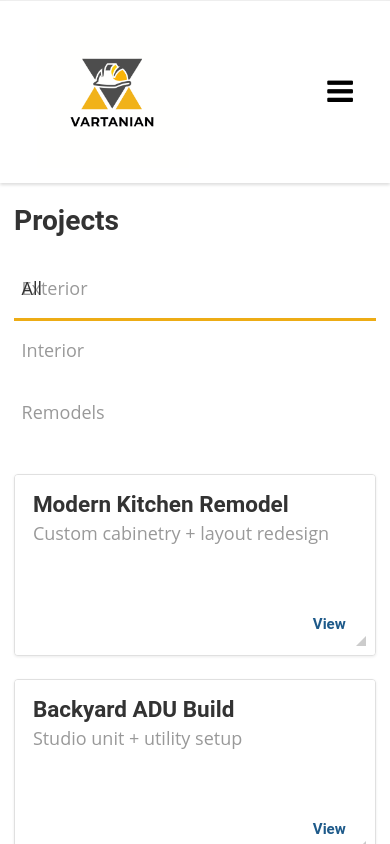
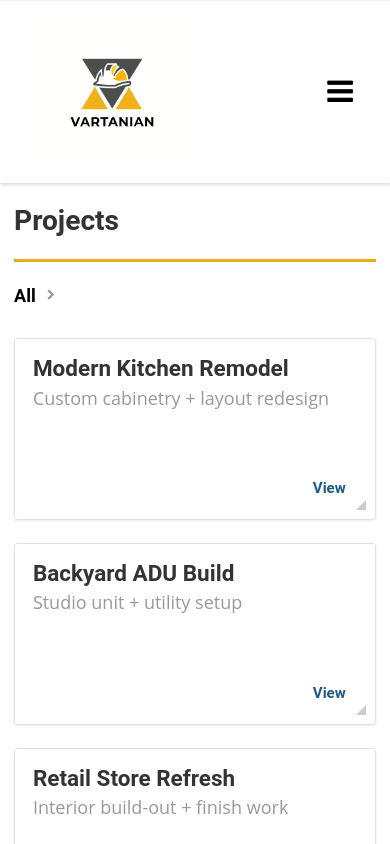
Before and after one commit to Jstelzl/marks-portfolio, a React (Vite) app: page /projects in a window 390 px wide. Shown: the top 844 px of the page. Built offline with nearby package versions, Linux system fonts and the light colour scheme.

Commit message:
continued work on mobile format for projects page

```diff
--- a/src/index.css
+++ b/src/index.css
@@ -726,6 +726,120 @@ div.call-confirm-actions {
   font: inherit;
 }
 
+/* Projects filter - dropdown with All + expandable list */
+.portfolio-grid__filter {
+  position: relative;
+  margin-top: 1.25rem;
+  padding-top: 1.25rem;
+  border-top: 3px solid #edac15;
+}
+
+.portfolio-grid__filter-trigger {
+  display: flex;
+  align-items: center;
+  gap: 0.5rem;
+}
+
+.portfolio-grid__filter-label {
+  font-weight: bold;
+  font-family: "Roboto", Helvetica, Arial, sans-serif;
+  color: #999999;
+  border: none;
+  background: none;
+  padding: 0;
+  cursor: pointer;
+  font-size: inherit;
+}
+
+.portfolio-grid__filter-label.is-active,
+.portfolio-grid__filter-label.is-active:hover,
+.portfolio-grid__filter-label.is-active:focus {
+  color: #000000 !important;
+}
+
+.portfolio-grid__filter-label:hover {
+  color: inherit;
+}
+
+.portfolio-grid__filter-label:focus {
+  outline: none;
+}
+
+.portfolio-grid__filter-toggle {
+  display: inline-flex;
+  align-items: center;
+  justify-content: center;
+  padding: 0.25rem;
+  border: none;
+  background: none;
+  cursor: pointer;
+  color: #999999;
+  transition: color 200ms ease;
+}
+
+.portfolio-grid__filter-toggle:hover {
+  color: #333333;
+}
+
+.portfolio-grid__filter-toggle .fa {
+  font-size: 0.75rem;
+}
+
+.portfolio-grid__filter-toggle:focus {
+  outline: none;
+}
+
+/* Collapsible nav list - hidden by default */
+.portfolio-grid__nav.portfolio-grid__nav--dropdown {
+  list-style: none;
+  margin: 0;
+  padding: 0;
+  max-height: 0;
+  overflow: hidden;
+  transition: max-height 0.25s ease;
+}
+
+.portfolio-grid__nav.portfolio-grid__nav--dropdown.is-expanded {
+  max-height: 20rem;
+  margin-top: 0.5rem;
+}
+
+.portfolio-grid__nav-item.portfolio-grid__nav-item--indent {
+  padding-left: 1.25rem;
+}
+
+.portfolio-grid__nav--dropdown .portfolio-grid__nav-item {
+  display: block;
+  margin-right: 0;
+  margin-bottom: 0.25rem;
+  /* Override theme: keep in flow so items don't overlap when one is active */
+  position: relative !important;
+  top: auto !important;
+  left: auto !important;
+  right: auto !important;
+}
+
+.portfolio-grid__nav--dropdown .portfolio-grid__nav-item:last-child {
+  margin-bottom: 0;
+}
+
+.portfolio-grid__nav--dropdown .portfolio-grid__nav-link {
+  display: block;
+  text-align: left;
+  padding: 0.35rem 0;
+  color: #999999;
+}
+
+.portfolio-grid__nav--dropdown .portfolio-grid__nav-item.is-active .portfolio-grid__nav-link {
+  color: #000000;
+  font-weight: bold;
+}
+
+/* No yellow underline in dropdown - only the filter bar above */
+.portfolio-grid__nav--dropdown .portfolio-grid__nav-item::after {
+  display: none !important;
+}
+
 /* Projects filter nav - flush items with no gaps (prevents hover flash between items) */
 .portfolio-grid__nav-item {
   margin-right: 0 !important;
@@ -802,6 +916,11 @@ div.call-confirm-actions {
   /* Hide active bar when hovering another nav (same as header) */
   .portfolio-grid__nav.portfolio-grid__nav-has-hover .portfolio-grid__nav-item.is-active:not(.is-hovered)::after {
     visibility: hidden;
+  }
+
+  /* Dropdown nav stays vertical on desktop */
+  .portfolio-grid__nav--dropdown .portfolio-grid__nav-item {
+    display: block !important;
   }
 }
 
--- a/src/pages/About.jsx
+++ b/src/pages/About.jsx
@@ -21,11 +21,7 @@ function About() {
         <div className="col-xs-12  col-lg-6">
           <h2>About the Contractor</h2>
           <p>
-            With over 15 years of experience, Vartanian Construction has been
-            serving the city of Charlotte NC and the surrounding area, providing
-            high quality contracting services. Specializing in remodels, additions,
-            ADUs, renovations, and light commercial, we prioritize quality and
-            deadlines with a focus on making your project happen!
+            Vartanian Construction is the solution to your home construction projects. Located in Charlotte, NC, we specialize in most any construction or home improvement project – home additions; kitchen and bath renovations; decks and porches; and even smaller projects like replacing doors or installing a sink.
           </p>
         </div>
         <div className="col-xs-12  col-lg-6">
--- a/src/pages/Portfolio.jsx
+++ b/src/pages/Portfolio.jsx
@@ -10,6 +10,7 @@ const ITEMS_PER_PAGE = 12
 function Portfolio() {
   const [activeFilter, setActiveFilter] = useState('all')
   const [hoveredFilter, setHoveredFilter] = useState(null)
+  const [filterExpanded, setFilterExpanded] = useState(false)
   const [expandedCard, setExpandedCard] = useState(null)
   const [currentPage, setCurrentPage] = useState(1)
 
@@ -53,15 +54,41 @@ function Portfolio() {
       <section className="portfolio-grid">
         <div className="portfolio-grid__header">
           <h2>Projects</h2>
+          <div className="portfolio-grid__filter">
+            <div className="portfolio-grid__filter-trigger">
+              <button
+                type="button"
+                className={`portfolio-grid__filter-label${activeFilter === 'all' ? ' is-active' : ''}`}
+                onClick={() => setActiveFilter('all')}
+                aria-label="Show all projects"
+              >
+                All
+              </button>
+              <button
+                type="button"
+                className="portfolio-grid__filter-toggle"
+                onClick={() => setFilterExpanded((prev) => !prev)}
+                aria-expanded={filterExpanded}
+                aria-controls="portfolio-filter-list"
+                aria-label={filterExpanded ? 'Collapse filter' : 'Expand filter'}
+              >
+                <i className={`fa fa-chevron-${filterExpanded ? 'down' : 'right'}`} aria-hidden="true" />
+              </button>
+            </div>
             <ul
-            className={`portfolio-grid__nav${hoveredFilter ? ' portfolio-grid__nav-has-hover' : ''}`}
+              id="portfolio-filter-list"
+              className={`portfolio-grid__nav portfolio-grid__nav--dropdown${
+                filterExpanded ? ' is-expanded' : ''
+              }${hoveredFilter ? ' portfolio-grid__nav-has-hover' : ''}`}
               role="tablist"
               onMouseLeave={() => setHoveredFilter(null)}
             >
-            {portfolioCategories.map((cat) => (
+              {portfolioCategories
+                .filter((cat) => cat.slug !== 'all')
+                .map((cat) => (
                   <li
                     key={cat.slug}
-                className={`portfolio-grid__nav-item${
+                    className={`portfolio-grid__nav-item portfolio-grid__nav-item--indent${
                       activeFilter === cat.slug ? ' is-active' : ''
                     }${hoveredFilter === cat.slug ? ' is-hovered' : ''}`}
                     onMouseEnter={() => setHoveredFilter(cat.slug)}
@@ -79,6 +106,7 @@ function Portfolio() {
                   </li>
                 ))}
             </ul>
+          </div>
         </div>
         <div className="portfolio-grid__cards">
           {visibleProjects.map((item) => (
```
Lines whose indentation alone changed are shown as unchanged.
